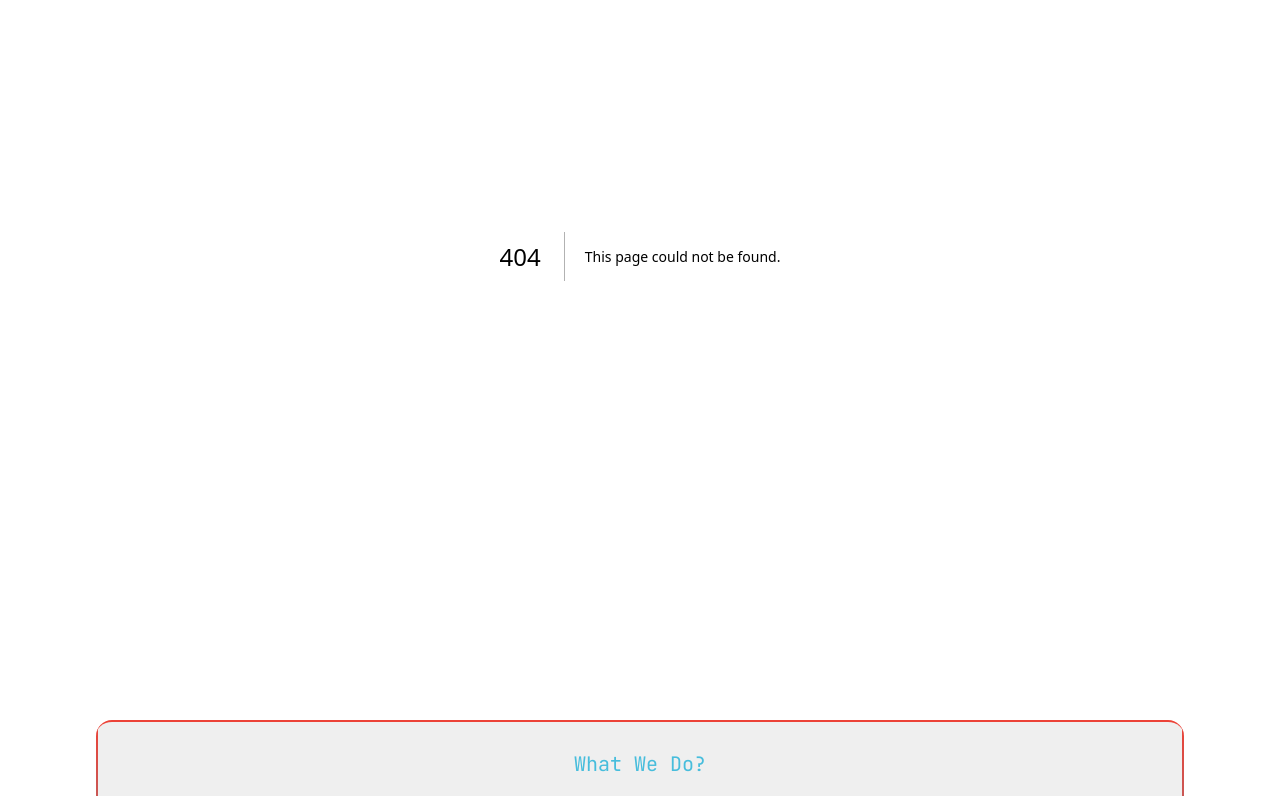
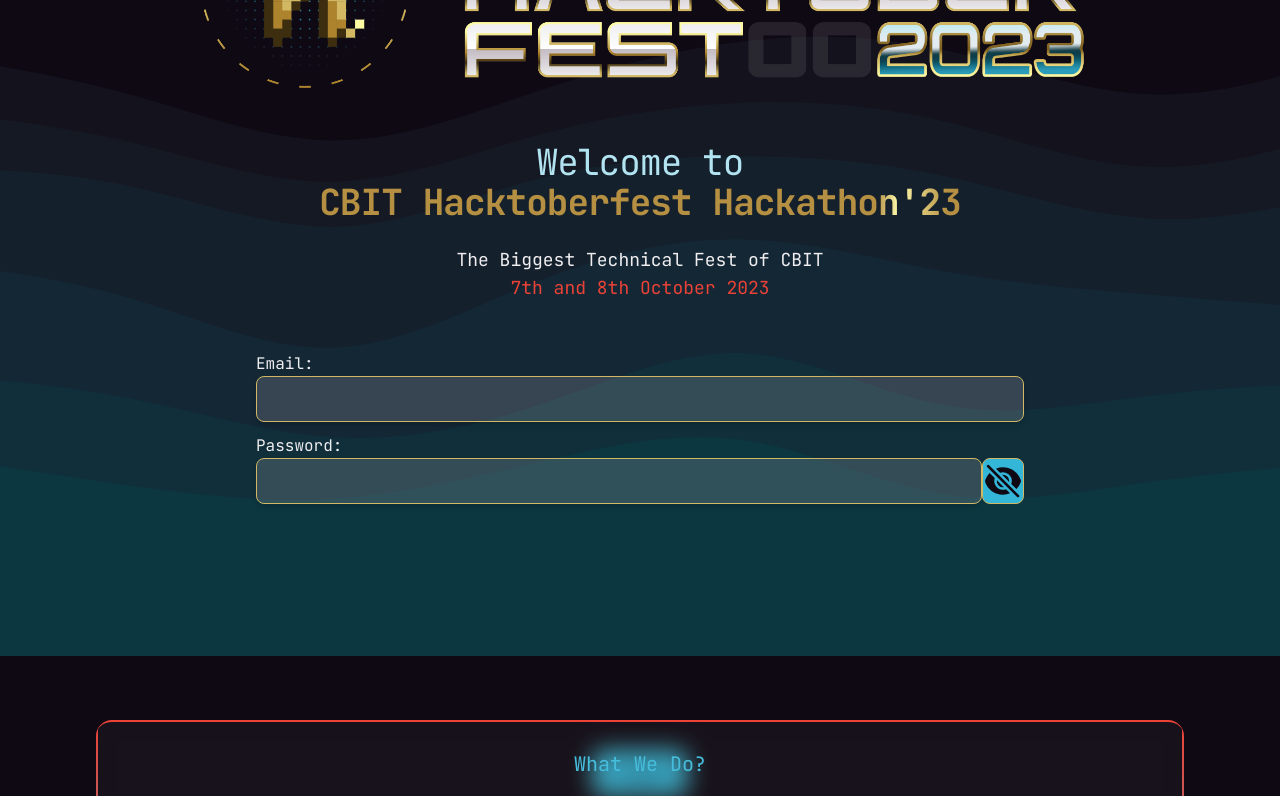
Before and after one commit to pupperemeritus/hacktoberfest-2023, a Next.js app: page /login in a window 1280 px wide. Before the commit this address had no page. Shown: the part 240-1036 px from the top of the page. Built offline with nearby package versions, Linux system fonts and the light colour scheme.

Commit message:
added basic framework for firebase

```diff
--- /dev/null
+++ b/app/login/page.jsx
@@ -0,0 +1,14 @@
+"use client";
+import Hero from "@/components/Hero";
+import Login from "@/components/Login";
+import { useRouter } from 'next/navigation';
+
+export default function LoginPage() {
+    const router = useRouter();
+    return (
+        <main className="flex min-h-screen flex-col items-center justify-between spacer layer1">
+            <Hero showRegButton={false} />
+            <Login router={router} />
+        </main>
+    );
+}
--- a/components/Hero.jsx
+++ b/components/Hero.jsx
@@ -3,7 +3,7 @@
 import Image from "next/image";
 import Link from "next/link";
 
-const Hero = () => {
+const Hero = (showRegButton) => {
   return (
     <div className=" h-full">
       <div className=" mx-auto my-0 py-0 flex flex-col-reverse justify-center justify-items-center items-center w-[90%] h-4/5 hero-ios">
@@ -24,7 +24,7 @@
             7th and 8th October 2023
           </span>
 
-          <Link href="/register" className=" self-center mt-6">
+          <Link href="/register" className=" self-center mt-6" style={{ display: showRegButton === true ? ("block") : ("none") }}>
             <button className=" px-6 py-3 bg-none hover:bg-Manga-100 hover:bg-opacity-10 duration-300 my-2  text-bgold-200 border border-bgold-200 rounded-lg text-2xl md:text-3xl mt-3">
               Register
             </button>
--- /dev/null
+++ b/components/Login.jsx
@@ -0,0 +1,83 @@
+"use client";
+import React, { useState, useEffect } from 'react';
+import { EyeIcon, EyeSlashIcon } from '@heroicons/react/24/solid';
+import { collection, addDoc } from 'firebase/firestore';
+import { Firestore } from "@/firebase";
+import 'firebase/auth/';
+import firebase from 'firebase/app';
+
+function Login({ router }) {
+    const [email, setEmail] = useState('');
+    const [password, setPassword] = useState('');
+    const [error, setError] = useState(null);
+    const [isPasswordVisible, setIsPasswordVisible] = useState(false);
+    const [isLoading, setIsLoading] = useState(false);
+
+    const handleKeyPress = (e) => {
+        if (e.key === 'Enter') {
+            handleLogin();
+        }
+    };
+    const handleLogin = async () => {
+        setError(null); // Reset any previous errors
+        setIsLoading(true); // Show loading indicator
+
+        // const { user, error } = await supabase.auth.signIn({
+        //     email,
+        //     password,
+        // });
+        setIsLoading(false); // Hide loading indicator
+
+        if (error) {
+            setError(error.message); // Set the error message if there's an error
+            console.error('Login error:', error.message);
+        } else {
+            console.log('Logged in successfully:', user);
+            // Redirect or perform any other actions after successful login
+            router.push('/statements');
+
+        }
+    };
+
+    return (
+        <div className=" h-full w-full mx-auto my-0 py-0 flex flex-col-reverse justify-center justify-items-center items-center">
+            <form className="lg:w-3/5 md:w-3/5 w-4/5 h-full">
+                <div>
+                    <label>Email:</label>
+                    <input
+                        type="email"
+                        value={email}
+                        className="form-control shadow-md md:text-xl rounded-lg bg-Manga-200 bg-opacity-20 border border-bgold-200 px-4 py-2 w-full"
+                        onChange={(e) => setEmail(e.target.value)}
+                    />
+                </div>
+                <div className="w-full justify-center h-full justify-center my-3 w-full">
+                    <label>Password:</label>
+                    <div className="flex">
+                        <input
+                            type={isPasswordVisible ? 'text' : 'password'}
+                            value={password}
+                            className="form-control shadow-md md:text-xl rounded-lg bg-Manga-200 bg-opacity-20 border border-bgold-200 px-4 py-2 w-full"
+                            onChange={(e) => setPassword(e.target.value)}
+                            onKeyDown={handleKeyPress}
+                        />
+                        <button
+                            type="button"
+                            className="cursor-pointer  bg-bblue-200 text-void text-xl rounded-lg border border-bgold-200 hover:bg-bblue-300 duration-300"
+                            onClick={() => setIsPasswordVisible(!isPasswordVisible)}
+                        >
+                            {isPasswordVisible ? <EyeIcon className="w-10 h-10 text-gray-500" /> : <EyeSlashIcon className="w-10 h-10 text-gray-500" />}
+                        </button>
+                    </div>
+                </div>
+                <div className=" flex justify-center my-3 w-full">
+                    <button type="button" className="cursor-pointer px-4 py-2 bg-bblue-200 text-void text-xl rounded-lg border border-bgold-200 hover:bg-bblue-300 duration-300" onClick={handleLogin}>
+                        Login
+                    </button>
+                </div>
+            </form>
+        </div>
+    );
+}
+
+export default Login;
--- /dev/null
+++ b/firebase.js
@@ -0,0 +1,28 @@
+// Import the functions you need from the SDKs you need
+import { initializeApp } from "firebase/app";
+import { getAnalytics } from "firebase/analytics";
+import { getFirestore } from "firebase/firestore";
+// TODO: Add SDKs for Firebase products that you want to use
+// https://firebase.google.com/docs/web/setup#available-libraries
+
+// Your web app's Firebase configuration
+// For Firebase JS SDK v7.20.0 and later, measurementId is optional
+const firebaseConfig = {
+    apiKey: process.env.apiKey,
+    authDomain: process.env.authDomain,
+    databaseURL: process.env.databaseURL,
+    projectId: process.env.projectId,
+    storageBucket: process.env.storageBucket,
+    messagingSenderId: process.env.messagingSenderId,
+    appId: process.env.appId,
+    measurementId: process.env.measurementId
+};
+
+// Initialize Firebase
+const app = initializeApp(firebaseConfig);
+const analytics = getAnalytics(app);
+const firestore = getFirestore(app);
+if (app != null) {
+    console.log("Firebase initialized");
+}
+export { firestore };
--- a/package.json
+++ b/package.json
@@ -9,11 +9,13 @@
     "lint": "next lint"
   },
   "dependencies": {
+    "@heroicons/react": "^2.0.18",
     "@studio-freight/lenis": "^1.0.23",
     "autoprefixer": "10.4.15",
     "embla-carousel-react": "^8.0.0-rc14",
     "eslint": "8.49.0",
     "eslint-config-next": "13.4.19",
+    "firebase": "^10.4.0",
     "gsap": "^3.12.2",
     "jquery": "^3.7.1",
     "next": "13.4.19",
```
Also changed, not shown: 2 other files (tests, documents, lock files or other folders).
